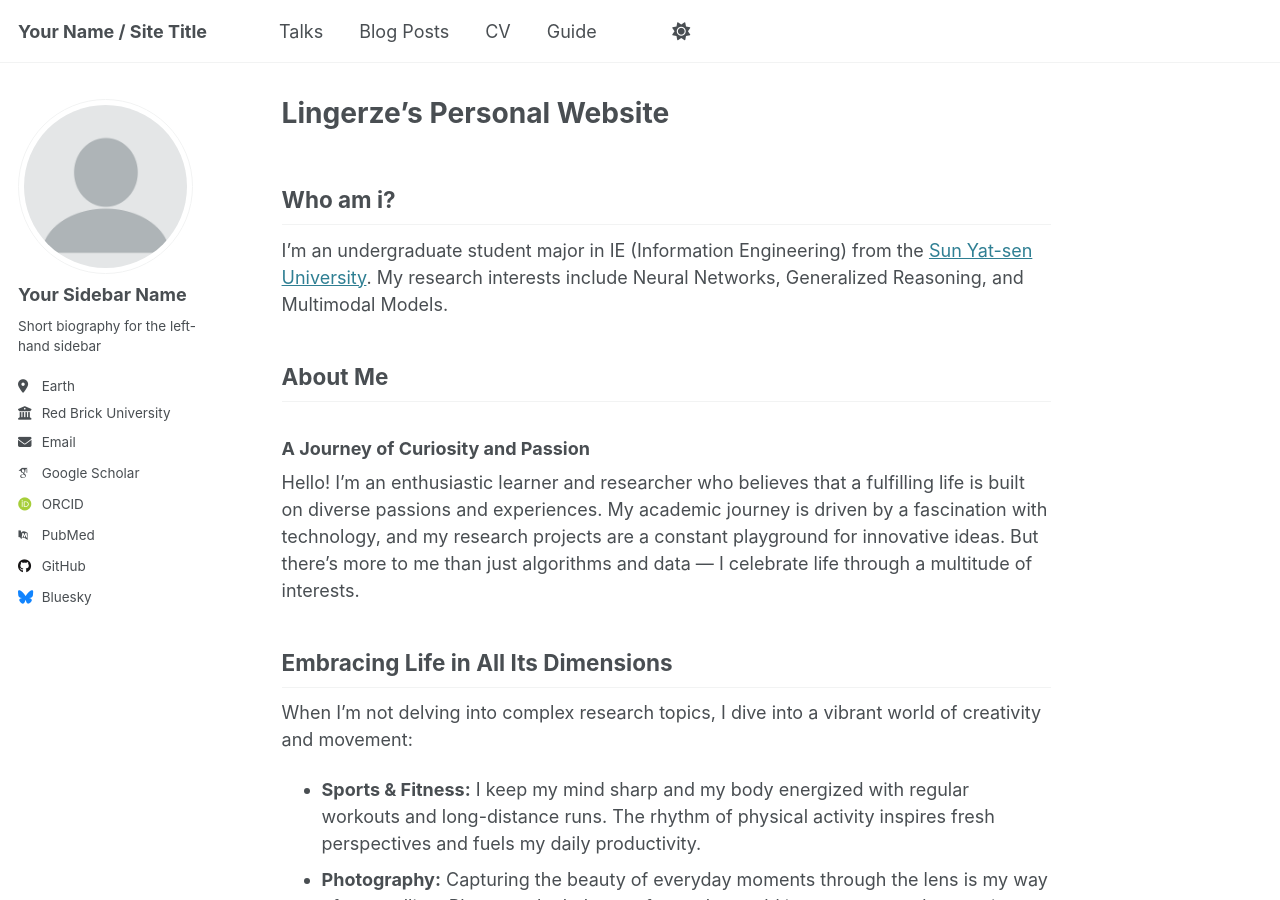
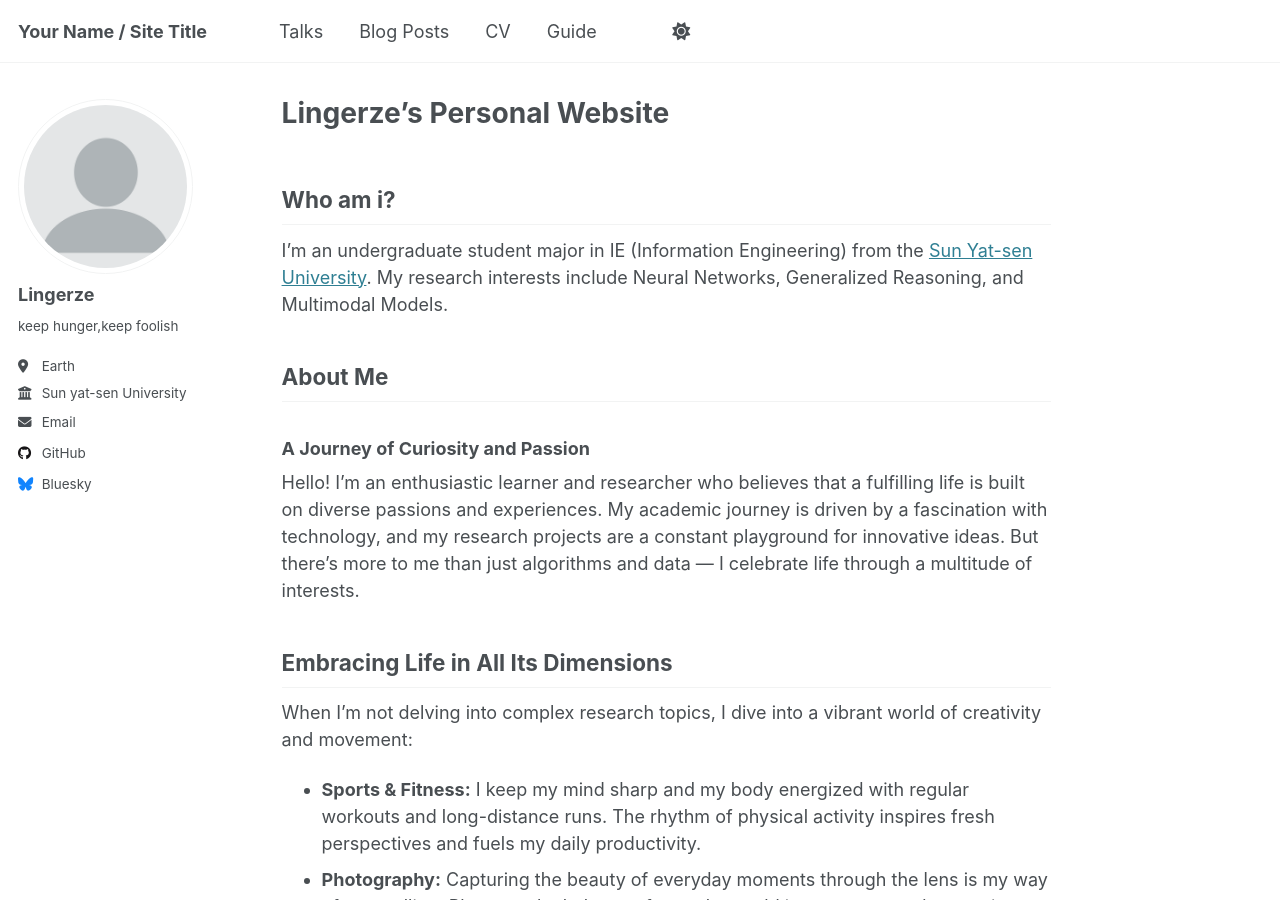
Before and after one commit to lingerze/lingerze.github.io, a Jekyll site: the page built from _pages/about.md, in a window 1280 px wide and 900 px high. Built offline with Jekyll 4.4.1, drawn with Linux system fonts in a browser that asks for light colours; some web fonts are replaced.

Commit message:
Update _config.yml

```diff
--- a/_config.yml
+++ b/_config.yml
@@ -23,21 +23,20 @@ repository               : "academicpages/academicpages.github.io"
 author:
   # Biographic information
   avatar           : "profile.png"
-  name             : "Your Sidebar Name"
+  name             : "Lingerze"
   pronouns         : # example: "she/her"
-  bio              : "Short biography for the left-hand sidebar"
+  bio              : "keep hunger,keep foolish"
   location         : "Earth"
-  employer         : "Red Brick University"
+  employer         : "Sun yat-sen University"
   uri              : # URL
-  email            : "none@example.org"
+  email            : "lingerze@163.com"
 
   # Academic websites
   arxiv            : # URL - Update with the correct link to your profile
-  googlescholar    : "https://scholar.google.com/citations?user=PS_CX0AAAAAJ"
   impactstory      : # URL
-  orcid            : "http://orcid.org/yourorcidurl"
+  orcid            :
   semantic         : # URL
-  pubmed           : "https://www.ncbi.nlm.nih.gov/pubmed/?term=john+snow"
+  pubmed           :
   researchgate     : # URL
   scopus           : # URL
 
@@ -45,7 +44,7 @@ author:
   bitbucket        : # Username - Update with your username on the site
   codepen          : # Username
   dribbble         : # Username
-  github           : "academicpages"
+  github           : "https://github.com/lingerze"
   kaggle           : # Username
   stackoverflow    : # User number or user number and name (i.e., use "1" or "1/jeff-atwood")
 
@@ -111,7 +110,7 @@ staticman:
   path                   : "_data/comments/{options.slug}"
   requiredFields         : ['name', 'email', 'message']
   transforms:
-    email                : "md5"
+    email                : "lingerze@163.com"
   generatedFields:
     date:
       type               : "date"
```
